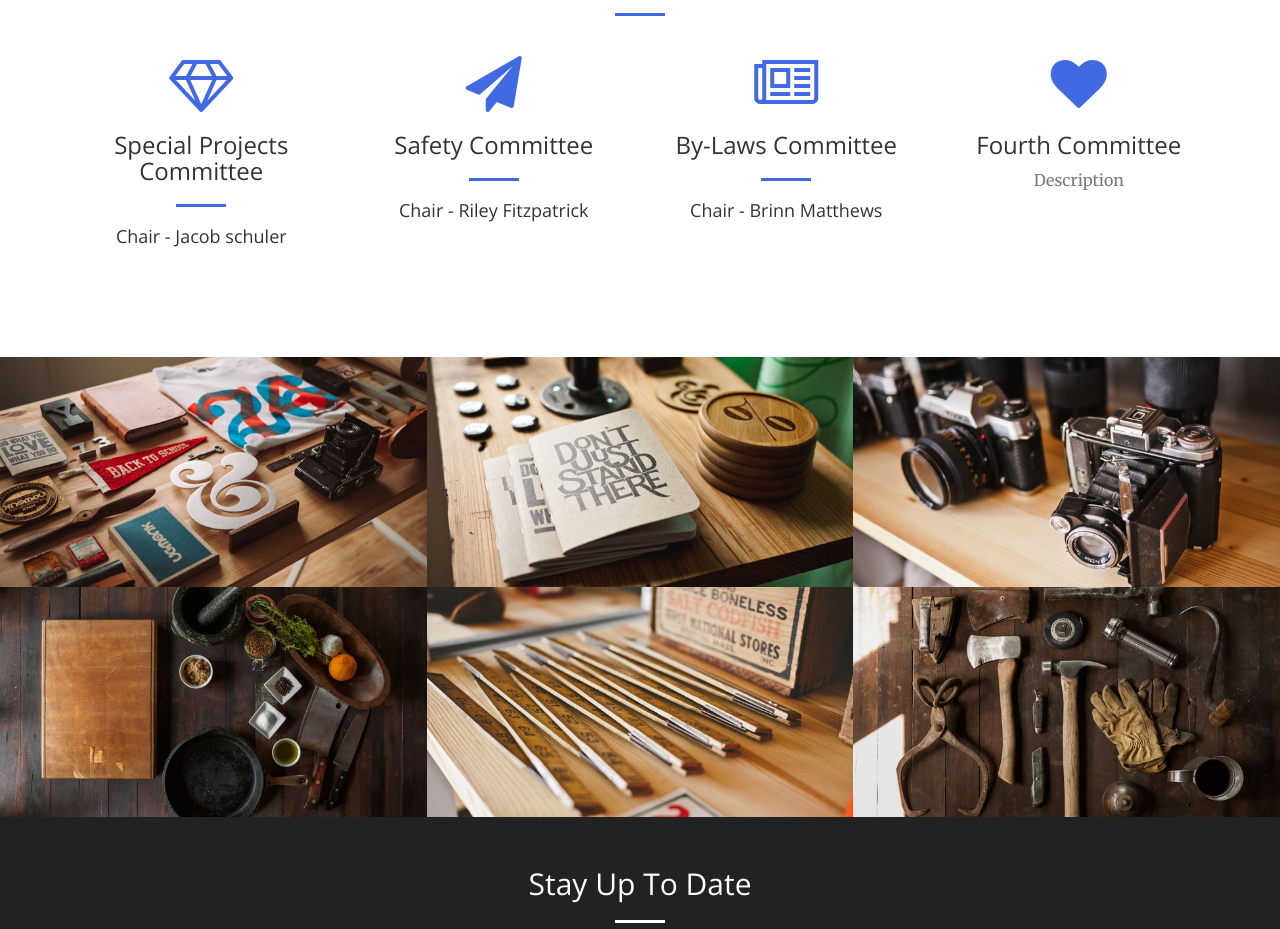
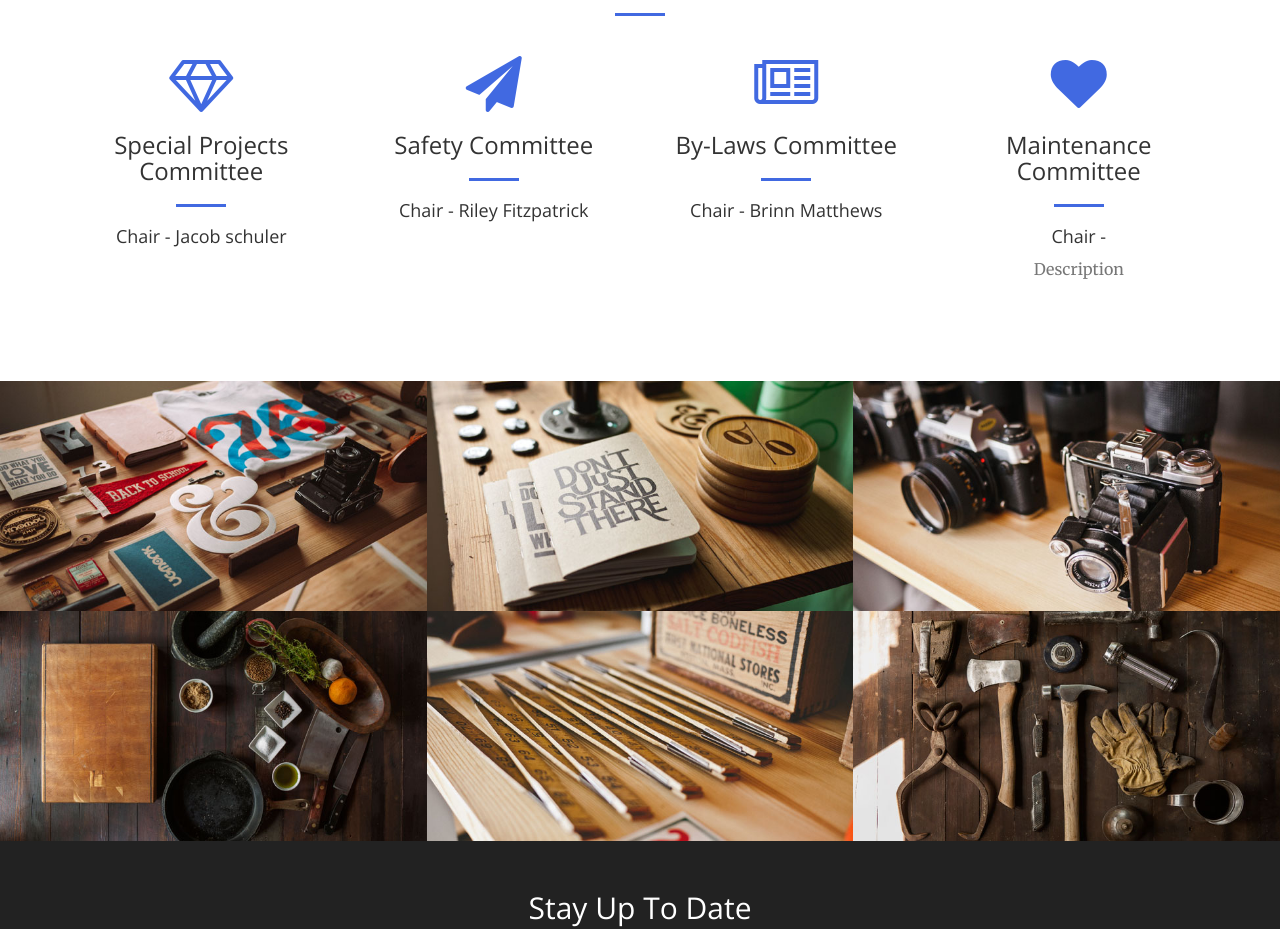
Before and after one commit to elhsehs/elhsehs.github.io, a website: page index.html in a window 1280 px wide. Shown: the part 3040-3969 px from the top of the page. Drawn offline with nearby package versions, Linux system fonts and the light colour scheme.

Commit message:
Added another committee

```diff
--- a/index.html
+++ b/index.html
@@ -197,7 +197,9 @@
                 <div class="col-lg-3 col-md-6 text-center">
                     <div class="service-box">
                         <i class="fa fa-4x fa-heart text-primary sr-icons"></i>
-                        <h3>Fourth Committee</h3>
+                        <h3>Maintenance Committee</h3>
+                        <hr/>
+                        <h4>Chair - </h4>
                         <p class="text-muted committee-description" id="">Description</p>
                     </div>
                 </div>
```
